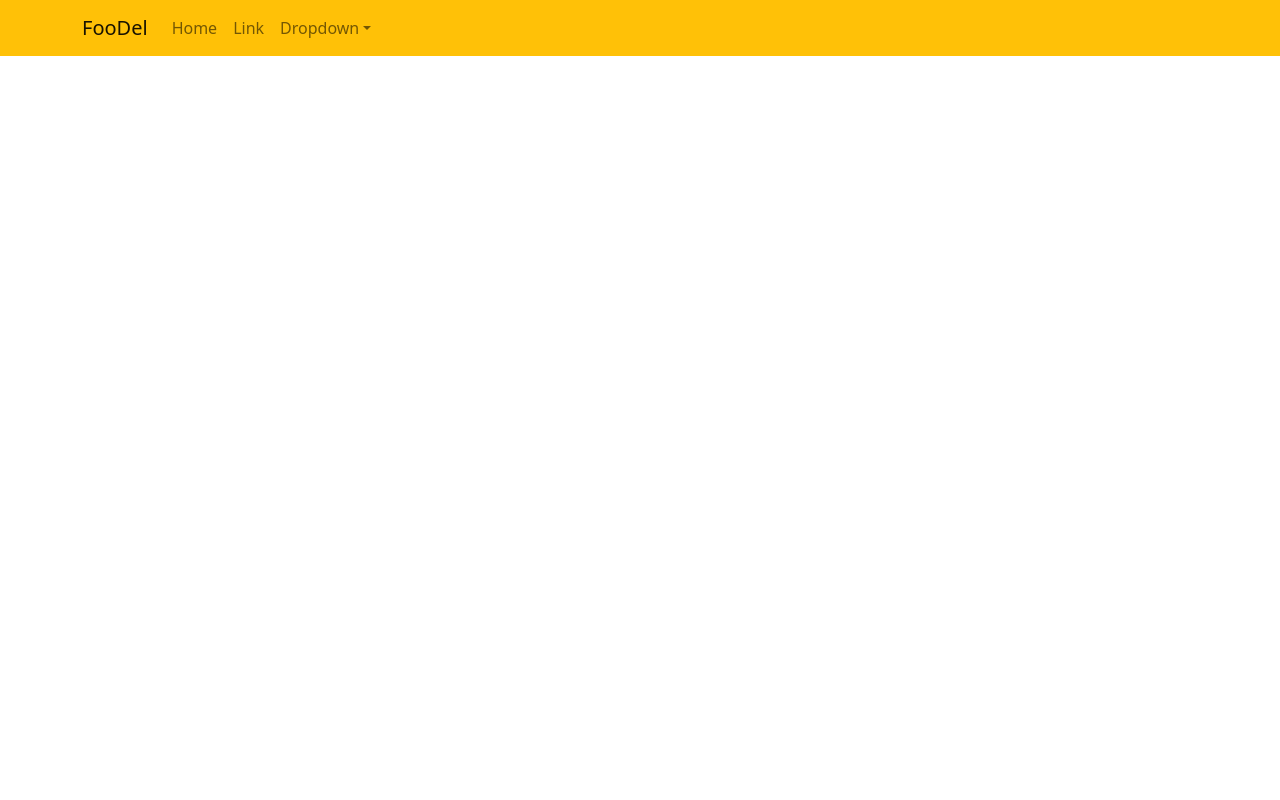
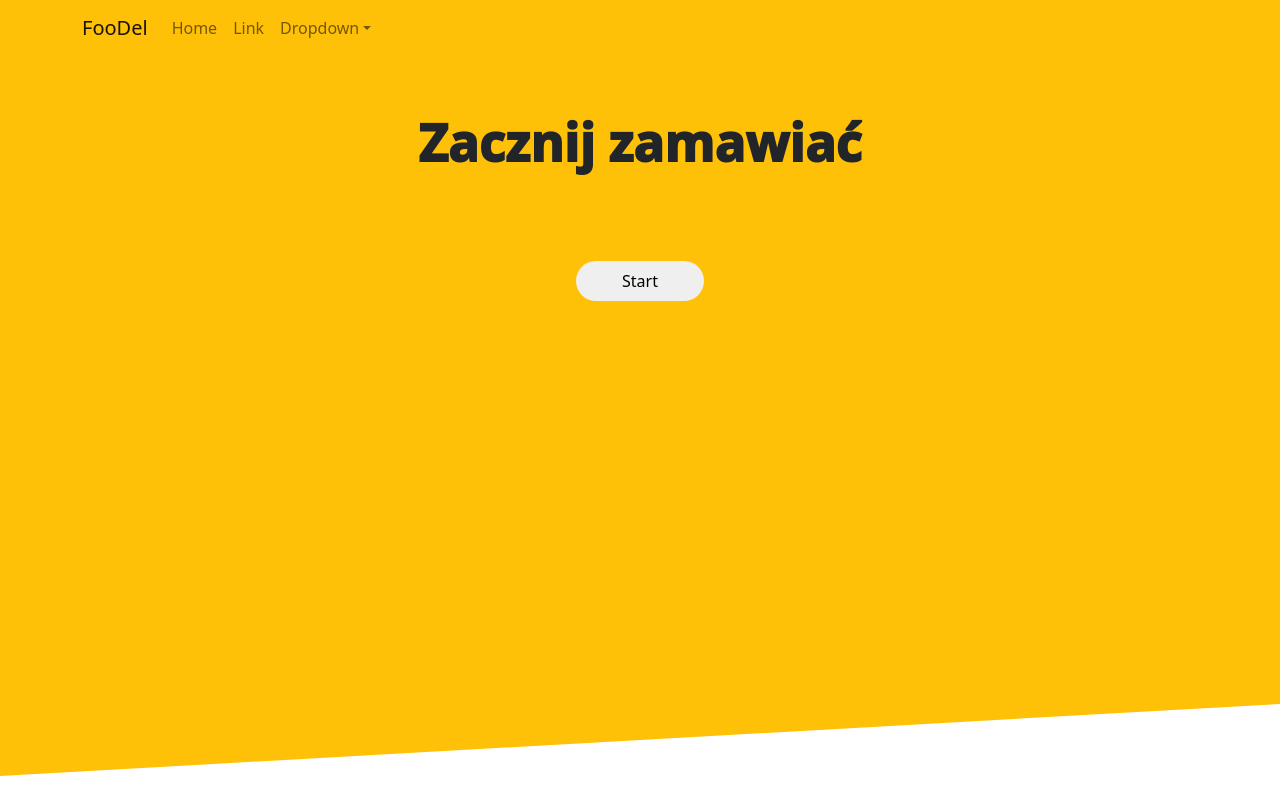
Before and after one commit to Kwiniu18/FooDel, a React (Create React App) app: page / in a window 1280 px wide. Built offline with nearby package versions, Linux system fonts and the light colour scheme.

Commit message:
simple-content

```diff
--- a/src/App.js
+++ b/src/App.js
@@ -2,9 +2,15 @@ import "./App.css";
 import NavbarTop from "./Components/NavbarTop";
 import "bootstrap/dist/css/bootstrap.css";
 import "./Styles/index.scss";
+import Content from "./Components/Content";
 
 function App() {
-  return <NavbarTop />;
+  return (
+    <>
+      <NavbarTop />
+      <Content />
+    </>
+  );
 }
 
 export default App;
--- /dev/null
+++ b/src/Components/Content.js
@@ -0,0 +1,14 @@
+import React from "react";
+
+function Content() {
+  return (
+    <div className="content-section">
+      <div className="content-title">Zacznij zamawiać</div>
+      <div className="content-btn">
+        <button className="start-btn">Start</button>
+      </div>
+    </div>
+  );
+}
+
+export default Content;
--- /dev/null
+++ b/src/Styles/Content.module.scss
@@ -0,0 +1,21 @@
+.content-section {
+  -webkit-clip-path: polygon(0 0, 100% 0%, 100% 90%, 0% 100%);
+  clip-path: polygon(0 0, 100% 0%, 100% 90%, 0% 100%);
+  background-color: #ffc107;
+  width: 100%;
+  height: 90vh;
+  text-align: center;
+}
+.content-title {
+  font-size: 4vw;
+  font-weight: 1000;
+  padding-top: 6vh;
+}
+.start-btn {
+  position: relative;
+  top: 10vh;
+  width: 10vw;
+  height: 5vh;
+  border-radius: 20px;
+  border: none;
+}
--- a/src/Styles/index.scss
+++ b/src/Styles/index.scss
@@ -1 +1,2 @@
 @import "./Navbar.module.scss";
+@import "./Content.module.scss";
```
